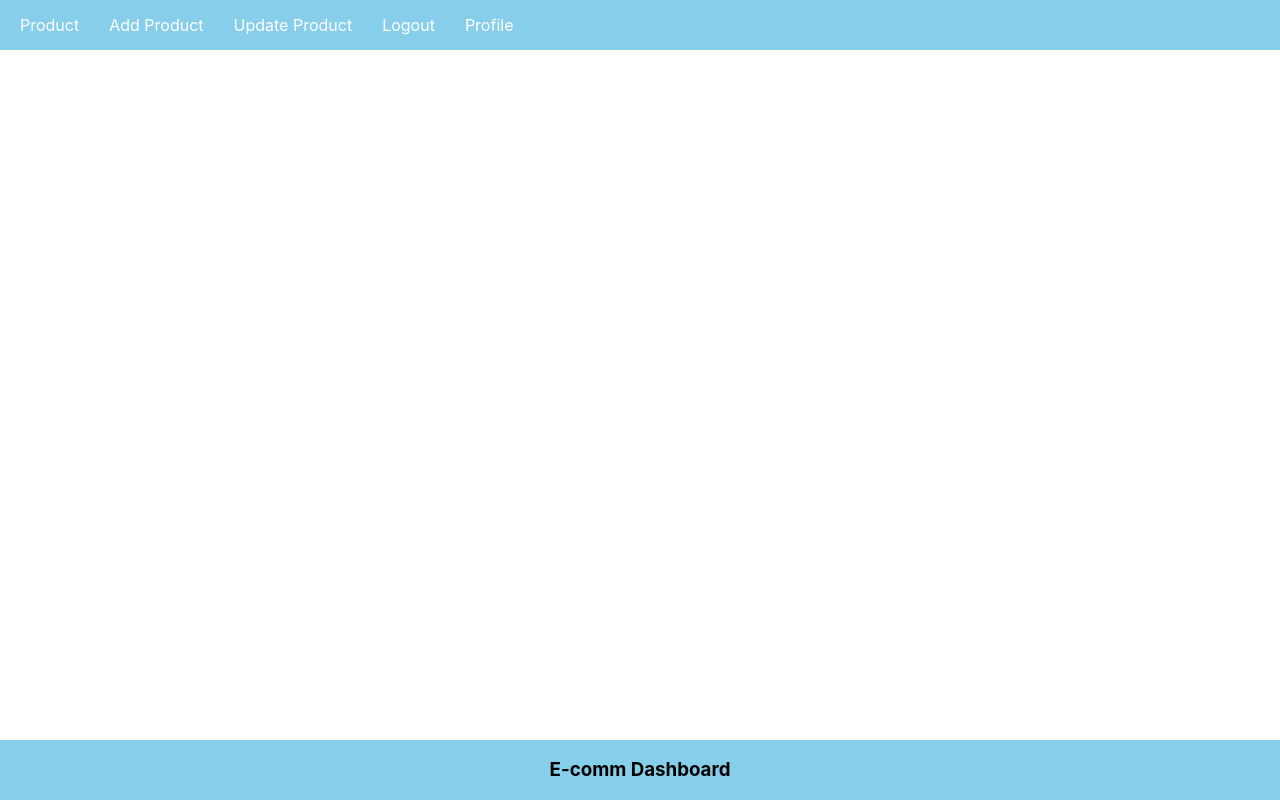
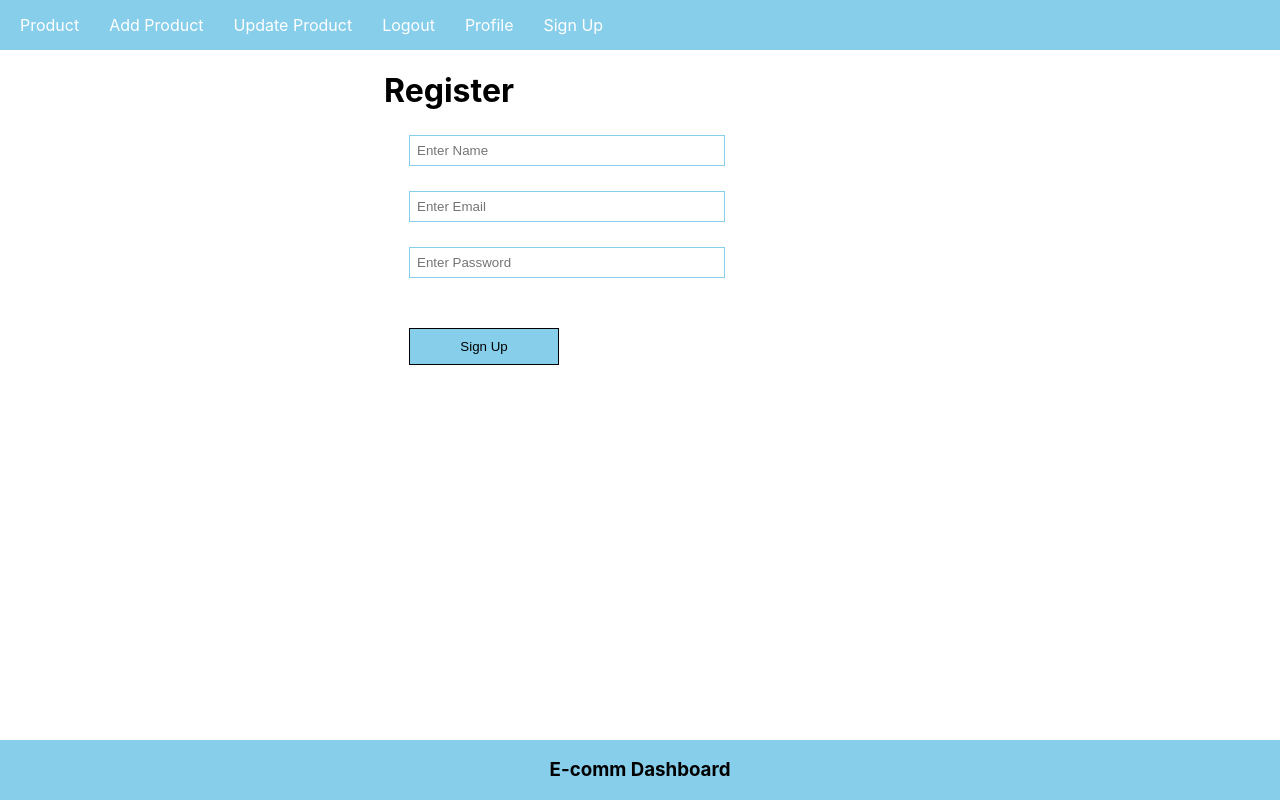
Before and after one commit to YashThiske0911/e-dashboard, a React (Create React App) app in the folder frontend/: page /signup in a window 1280 px wide. Built offline with nearby package versions, Linux system fonts and the light colour scheme.

Commit message:
SignUp page layout

```diff
--- a/frontend/src/App.css
+++ b/frontend/src/App.css
@@ -23,6 +23,28 @@
   width: 100%;
   background-color: skyblue;
 }
+
+.register{
+  margin-left: 30%;
+}
+
+.appButton{
+  margin: 25px;
+  padding: 10px;
+  width: 150px;
+  background-color: skyblue;
+  border: 1px solid;
+  cursor: pointer;
+}
+.inputBox{
+  display: block;
+  margin: 25px;
+  padding: 7px;
+  width: 300px;
+  border: 1px solid skyblue;
+
+}
+
 
 @media (prefers-reduced-motion: no-preference) {
   .App-logo {
--- a/frontend/src/App.js
+++ b/frontend/src/App.js
@@ -2,6 +2,7 @@
 import './App.css';
 import Nav from './components/Nav'
 import Footer from './components/Footer';
+import SignUp from './components/SignUp';
 import { BrowserRouter, Routes ,Route } from 'react-router-dom';
 
 
@@ -16,6 +17,7 @@
         <Route path="/update" element={<h1>Update product component</h1>} />
         <Route path="/logout" element={<h1>Logout product component</h1>} />
         <Route path="/profile" element={<h1>Product product component</h1>} />
+        <Route path="/signup" element={<SignUp />} />
       </Routes>
       </BrowserRouter>
       <Footer></Footer>
--- a/frontend/src/components/Nav.js
+++ b/frontend/src/components/Nav.js
@@ -10,6 +10,7 @@
             <li><Link to="/update">Update Product</Link></li>
             <li><Link to="/logout">Logout</Link></li>
             <li><Link to="/profile">Profile</Link></li>
+            <li><Link to="/signup">Sign Up</Link></li>
         </ul>
     </div>
 )
--- /dev/null
+++ b/frontend/src/components/SignUp.js
@@ -0,0 +1,30 @@
+import { useState } from "react";
+import React from "react";
+
+const SignUp =()=>{
+
+    const [name,setName]=useState("");
+    const [password,setPassword]=useState("");
+    const [email,setEmail]=useState("");
+    const collectData=()=>{
+        console.warn(name,email,password)
+    }
+
+    return(
+        <div className="register">
+            <h1>Register</h1>
+            <input className="inputBox" type="text"
+            value={name} onChange={(e)=>setName(e.target.value)} placeholder="Enter Name" />
+
+            <input className="inputBox" type="text"
+            value={email} onChange={(e)=>setEmail(e.target.value)} placeholder="Enter Email" />
+
+            <input className="inputBox" type="password"
+            value={password} onChange={(e)=>setPassword(e.target.value)} placeholder="Enter Password" />
+
+            <button onClick={collectData} className="appButton" type="button">Sign Up</button>
+        </div>
+    )
+}
+
+export default SignUp;
```
